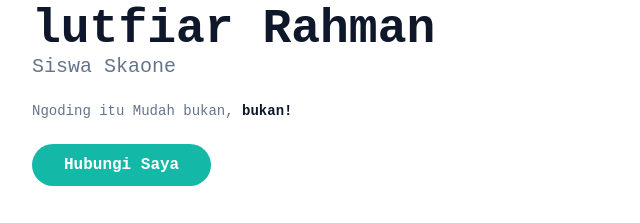
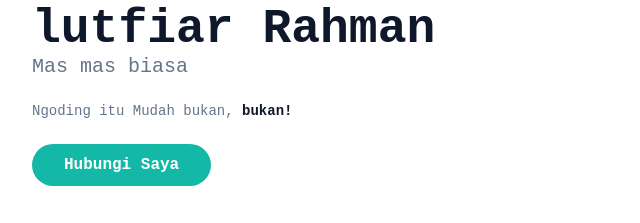
Before and after one commit to lutfi1506/portofolio, a plain HTML site: page index.html in a window 1280 px wide. Shown: the part 337-560 px from the top of the page, 0-640 px from the left. Drawn offline with Linux system fonts and the light colour scheme.

Commit message:
maintainance

```diff
--- a/index.html
+++ b/index.html
@@ -50,7 +50,7 @@
          <div class="flex flex-wrap">
             <div class="w-full self-center px-4 lg:w-1/2">
                <h1 class="text-base font-semibold text-primary md:text-xl">Halo semua Saya <span class="block font-bold text-dark text-4xl lg:text-5xl">lutfiar Rahman</span></h1>
-               <h2 class="font-medium text-secondary text-lg mb-5 md:text-xl">Siswa Skaone</h2>
+               <h2 class="font-medium text-secondary text-lg mb-5 md:text-xl">Mas mas biasa</h2>
                <p class="font-medium text-secondary lg:text-sm mb-8">Ngoding itu Mudah bukan, <span class="text-dark font-bold">bukan!</span></p>
 
                <a href="https://wa.me/6285883085433/" class="text-base font-semibold text-white bg-primary py-3 px-8 rounded-full hover:shadow-lg hover:opacity-80 transition duration-300 ease-in-out">Hubungi Saya</a>
```
